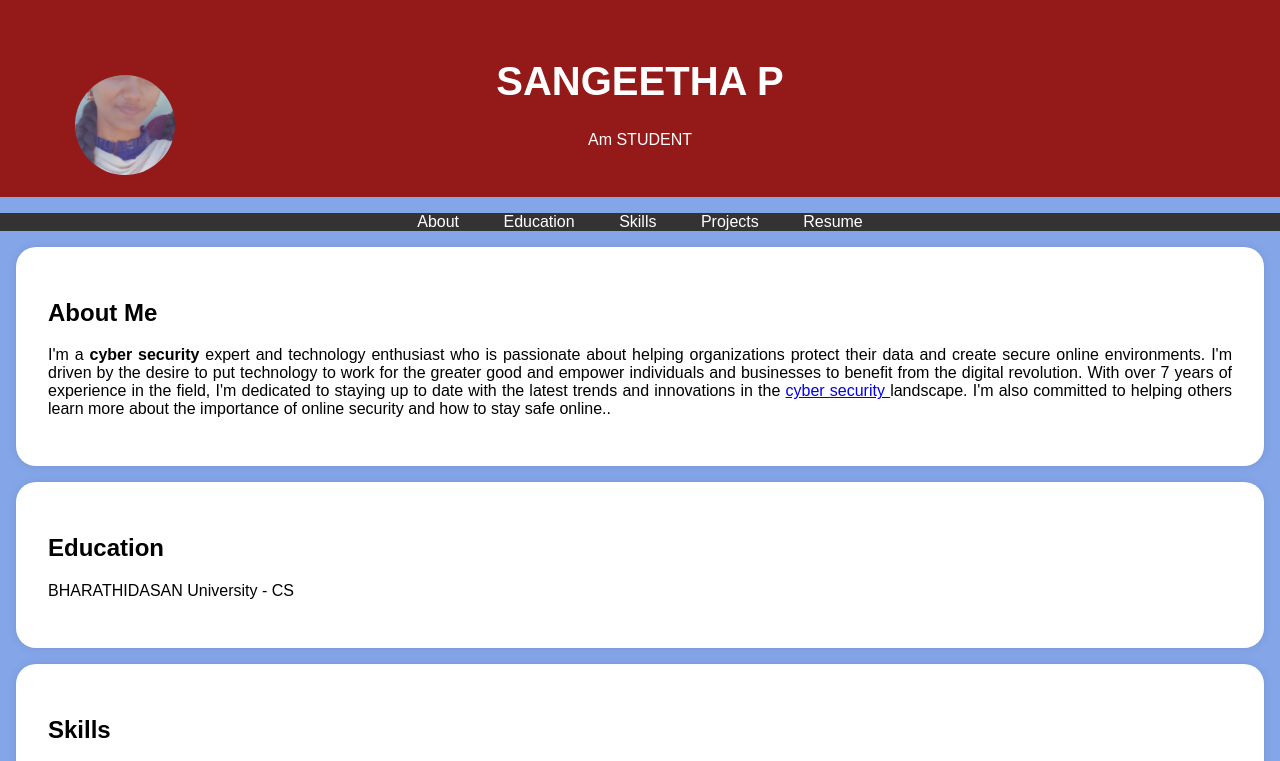
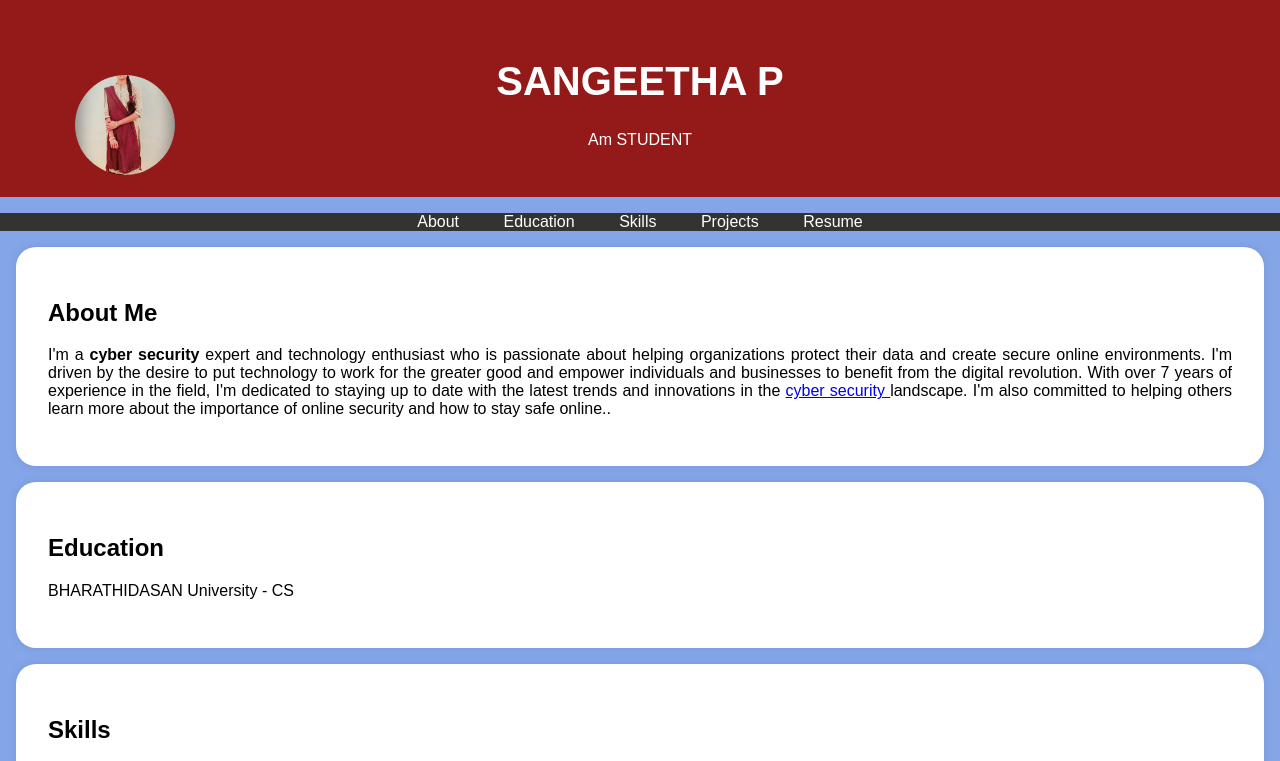
Before and after one commit to sangee12345/portofolio, a plain HTML site: page index.html in a window 1280 px wide. Shown: the top 761 px of the page. Drawn offline with Linux system fonts and the light colour scheme.

Commit message:
Add files via upload

```diff
--- a/index.html
+++ b/index.html
@@ -95,7 +95,7 @@
     <header>
         <div class="header-content">
             <!-- Add your profile picture here -->
-            <img src="sangi.jpeg" alt="Your Profile Picture" class="profile-picture">
+            <img src="sangeeeeeee.jpeg" alt="Your Profile Picture" class="profile-picture">
             <h1>SANGEETHA P</h1>
             <p>Am STUDENT</p>
         </div>
```
Also changed, not shown: sangeeeeeee.jpeg (added).
